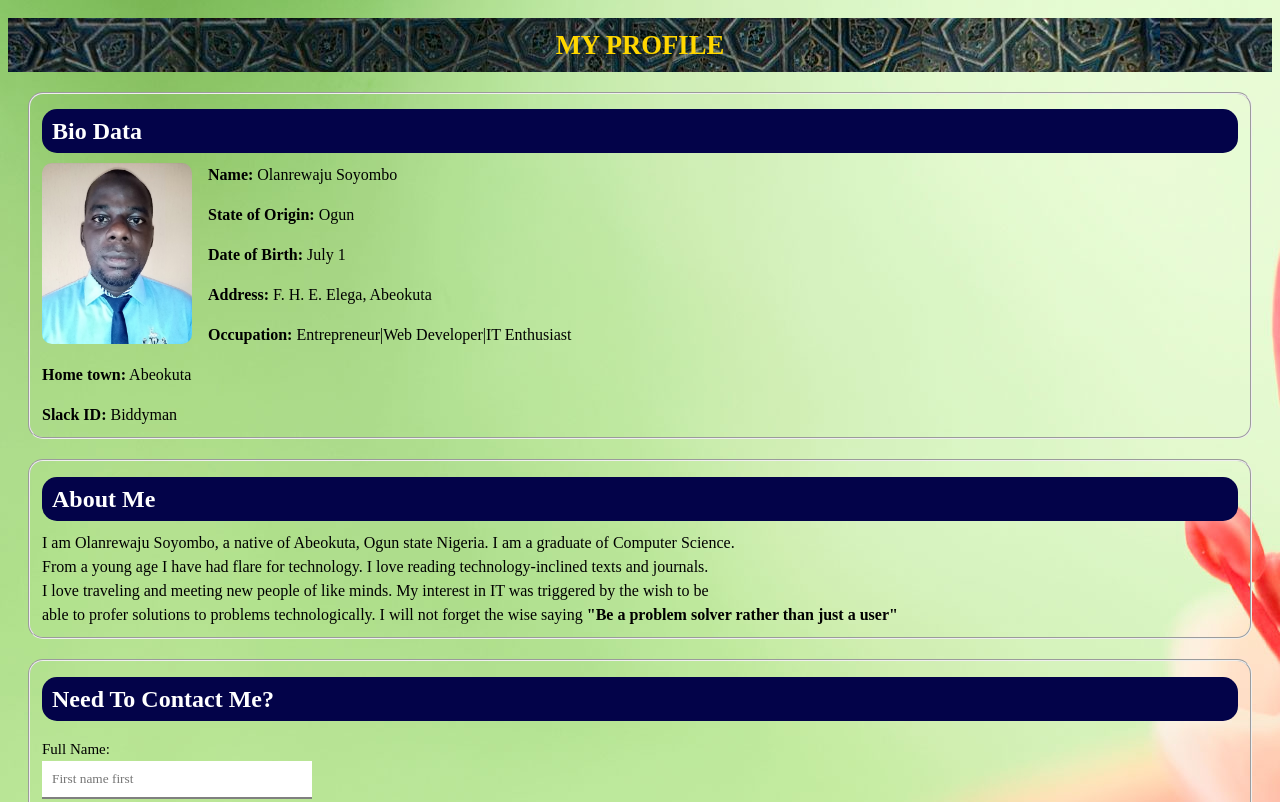
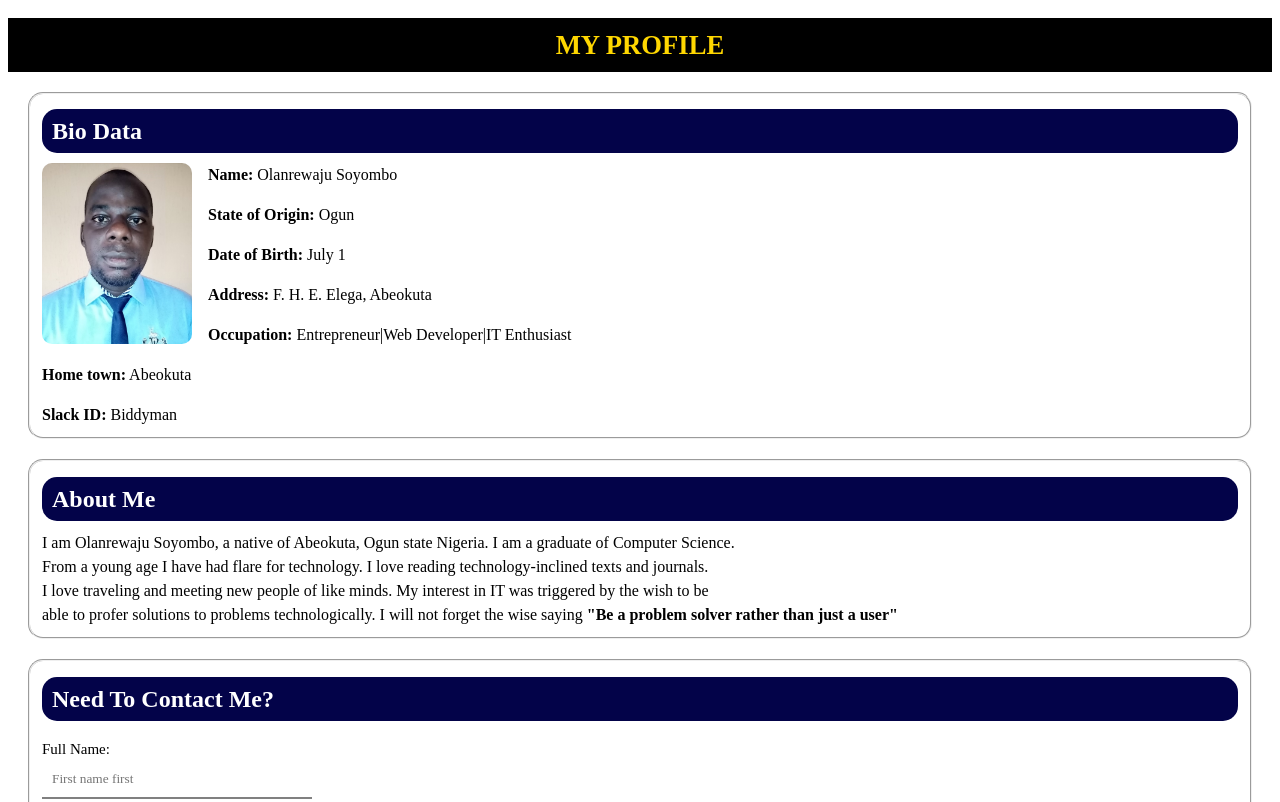
Before and after one commit to Biddyman/HTML3, a plain HTML site: page index.html in a window 1280 px wide. Shown: the top 802 px of the page. Drawn offline with Linux system fonts and the light colour scheme.

Commit message:
Update style.css

```diff
--- a/style.css
+++ b/style.css
@@ -17,7 +17,7 @@ textarea {
     width: 250px;
 }
 body {
-    background-image: url(../img11.jpg);
+    background-color:wine;
     line-height: 1.5em
 
 }
@@ -26,7 +26,7 @@ h1
 color:gold;
 text-align:center;
 font-size:20pt;
-background-image: url(../img88.jpg);
+background-color:black;
 padding:15px;
 }
 
```
